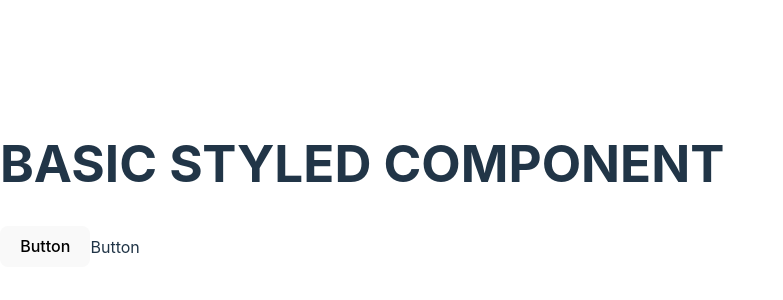
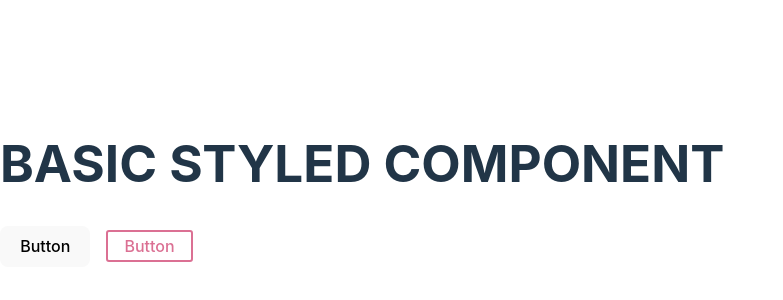
Before and after one commit to rineliniguezsosa/React-styled-component, a React (Vite) app: page / in a window 1280 px wide. Shown: the part 216-516 px from the top of the page, without its empty margins (0-783 px from the left). Built offline with nearby package versions, Linux system fonts and the light colour scheme.

Commit message:
corrigiendo la palabra buttonstyled por Buttonstyled ya que como es un componente dede de inicializar la 1era letra en mayuscula

```diff
--- a/src/App.jsx
+++ b/src/App.jsx
@@ -1,6 +1,6 @@
 import styled from 'styled-components'
 
-const buttonstyled = styled.button`
+const Buttonstyled = styled.button`
   background: transparent;
   border-radius: 3px;
   border: 2px solid palevioletred;
@@ -14,7 +14,7 @@ function App() {
     <>
       <h1>BASIC STYLED COMPONENT</h1>
       <button>Button</button>
-      <buttonstyled>Button</buttonstyled>
+      <Buttonstyled>Button</Buttonstyled>
     </>
   )
 }
```
